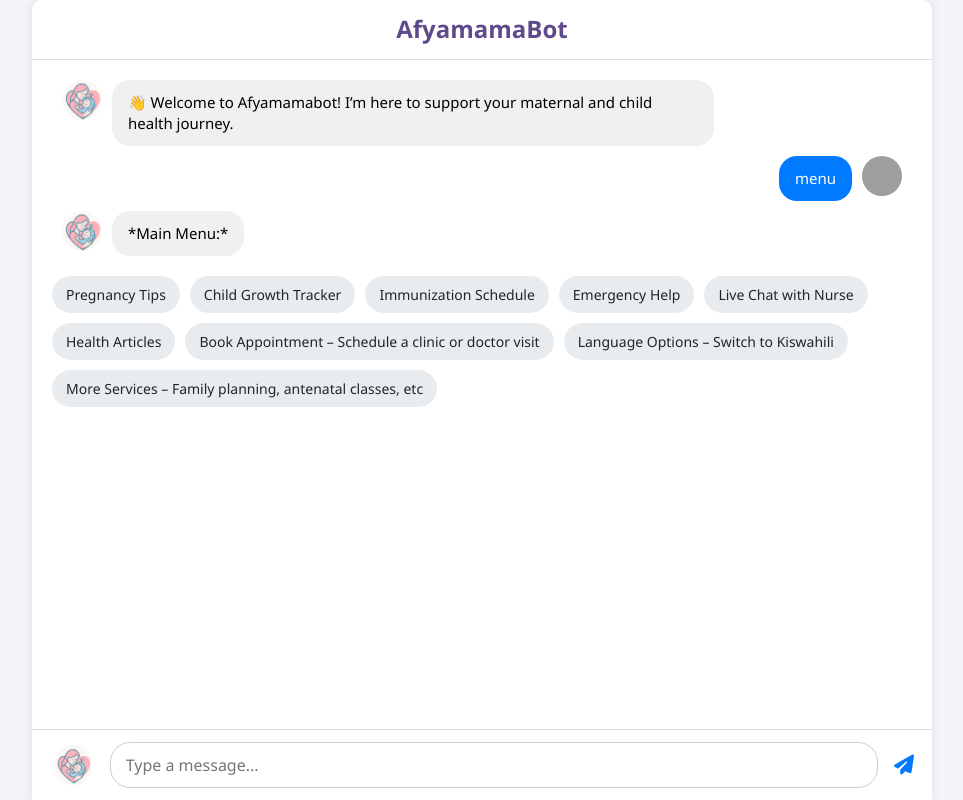
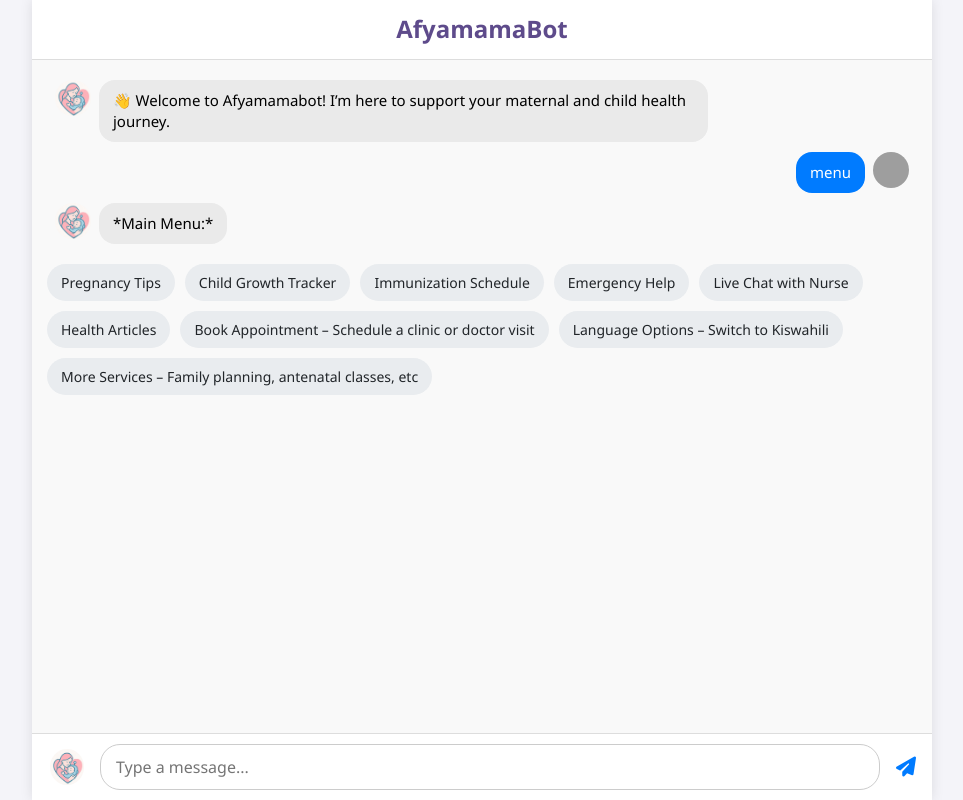
Before and after one commit to pydev1996/RCBometBot_Backend, a Flask app: page / in a window 1280 px wide. Shown: the whole page, without its empty margins (158-1121 px from the left). Run offline with Flask 3, Linux system fonts and the light colour scheme; grey boxes are pictures that could not be loaded.

Commit message:
Update index.html

```diff
--- a/templates/index.html
+++ b/templates/index.html
@@ -15,20 +15,18 @@
     html, body {
       height: 100%;
       margin: 0;
-      background: #f4f4f9;
       font-family: 'Segoe UI', sans-serif;
+      background-color: #f4f4f9;
     }
 
     .chat-container {
       display: flex;
       flex-direction: column;
-      height: 100vh;
+      height: 100dvh; /* fixes mobile viewport bug */
       max-width: 900px;
       margin: auto;
       background: #fff;
-      border-radius: 10px 10px 0 0;
       box-shadow: 0 0 12px rgba(0, 0, 0, 0.1);
-      overflow: hidden;
     }
 
     .chat-header {
@@ -37,7 +35,7 @@
       text-align: center;
       background: #fff;
       border-bottom: 1px solid #ddd;
-      z-index: 2;
+      z-index: 1;
     }
 
     .chat-header h4 {
@@ -48,11 +46,12 @@
 
     .chat-box {
       flex: 1 1 auto;
-      padding: 20px;
       overflow-y: auto;
+      padding: 20px 15px;
       display: flex;
       flex-direction: column;
       gap: 10px;
+      background-color: #f9f9f9;
     }
 
     .chat-input-box {
@@ -60,13 +59,12 @@
       display: flex;
       align-items: center;
       border-top: 1px solid #ddd;
-      padding: 12px;
+      padding: 10px;
       background: #fff;
-      z-index: 2;
     }
 
     .chat-input-box input {
-      flex: 1;
+      flex-grow: 1;
       padding: 10px 15px;
       border: 1px solid #ccc;
       border-radius: 20px;
@@ -79,7 +77,6 @@
       color: #007bff;
       font-size: 20px;
       margin-left: 10px;
-      cursor: pointer;
     }
 
     .message-wrapper {
@@ -92,29 +89,29 @@
     }
 
     .avatar {
-      width: 40px;
-      height: 40px;
+      width: 36px;
+      height: 36px;
       object-fit: cover;
       border-radius: 50%;
-      margin: 0 10px;
+      margin: 0 8px;
     }
 
     .message {
       max-width: 70%;
-      padding: 12px 16px;
-      border-radius: 18px;
+      padding: 10px 14px;
+      border-radius: 16px;
+      font-size: 15px;
       line-height: 1.4;
-      font-size: 15px;
-    }
-
-    .message.bot {
-      background-color: #f0f0f0;
-      color: #000;
     }
 
     .message.user {
       background-color: #007bff;
       color: #fff;
+    }
+
+    .message.bot {
+      background-color: #eaeaea;
+      color: #000;
     }
 
     .btn-group-custom {
@@ -139,17 +136,12 @@
 </head>
 <body>
   <div class="chat-container">
-    <!-- Header -->
     <div class="chat-header">
       <h4>AfyamamaBot</h4>
     </div>
 
-    <!-- Chat Messages -->
-    <div class="chat-box" id="messages">
-      <!-- Dynamic messages go here -->
-    </div>
+    <div class="chat-box" id="messages"></div>
 
-    <!-- Input Section -->
     <div class="chat-input-box">
       <img src="/static/images/afyamamaBot2.JPG" alt="avatar" class="avatar">
       <form id="chat-form" class="d-flex w-100 ms-2">
@@ -159,7 +151,7 @@
     </div>
   </div>
 
-  <!-- JS Includes -->
+  <!-- Bootstrap Bundle -->
   <script src="https://cdn.jsdelivr.net/npm/bootstrap@5.3.3/dist/js/bootstrap.bundle.min.js"></script>
 
   <script>
```
